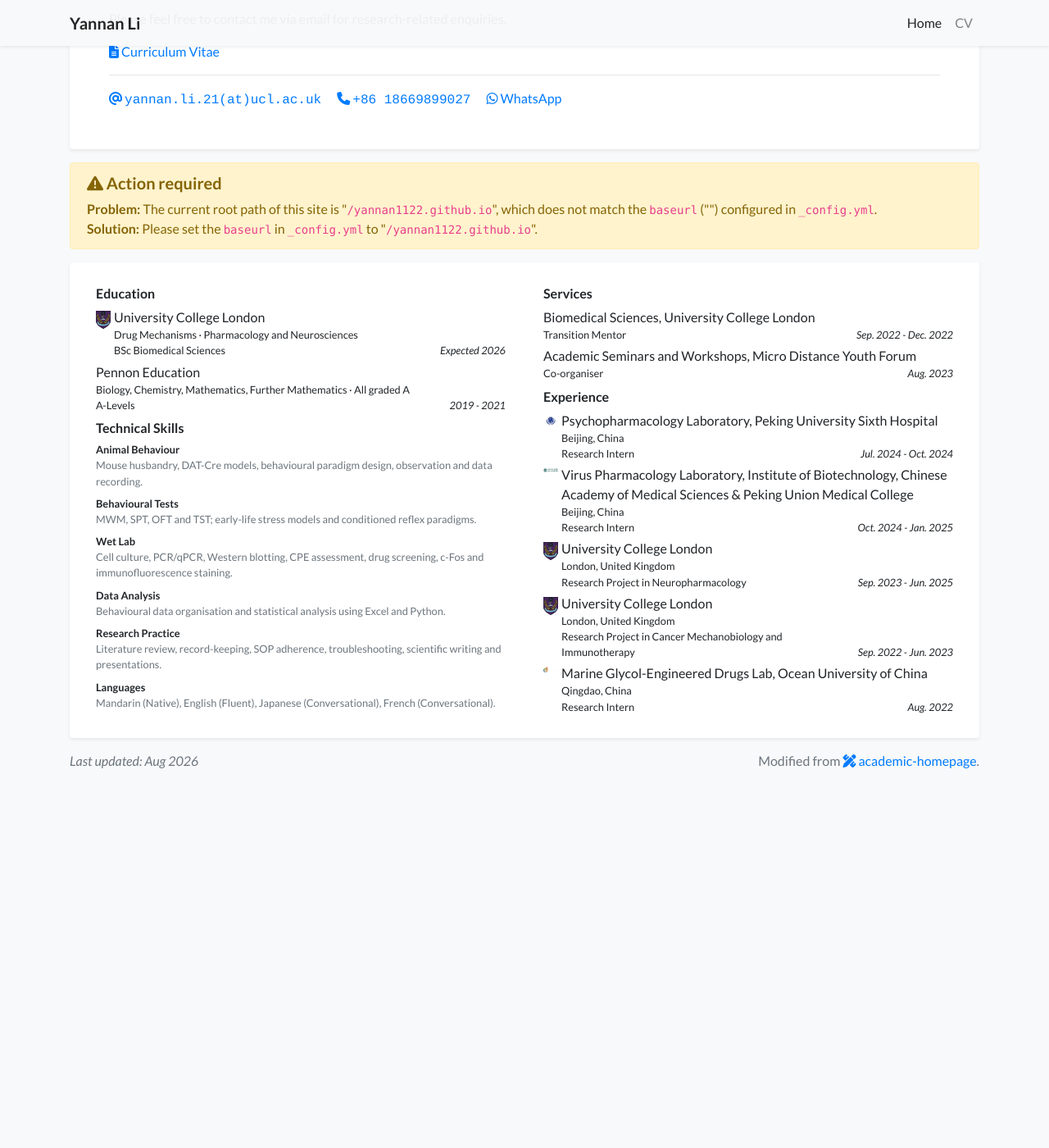
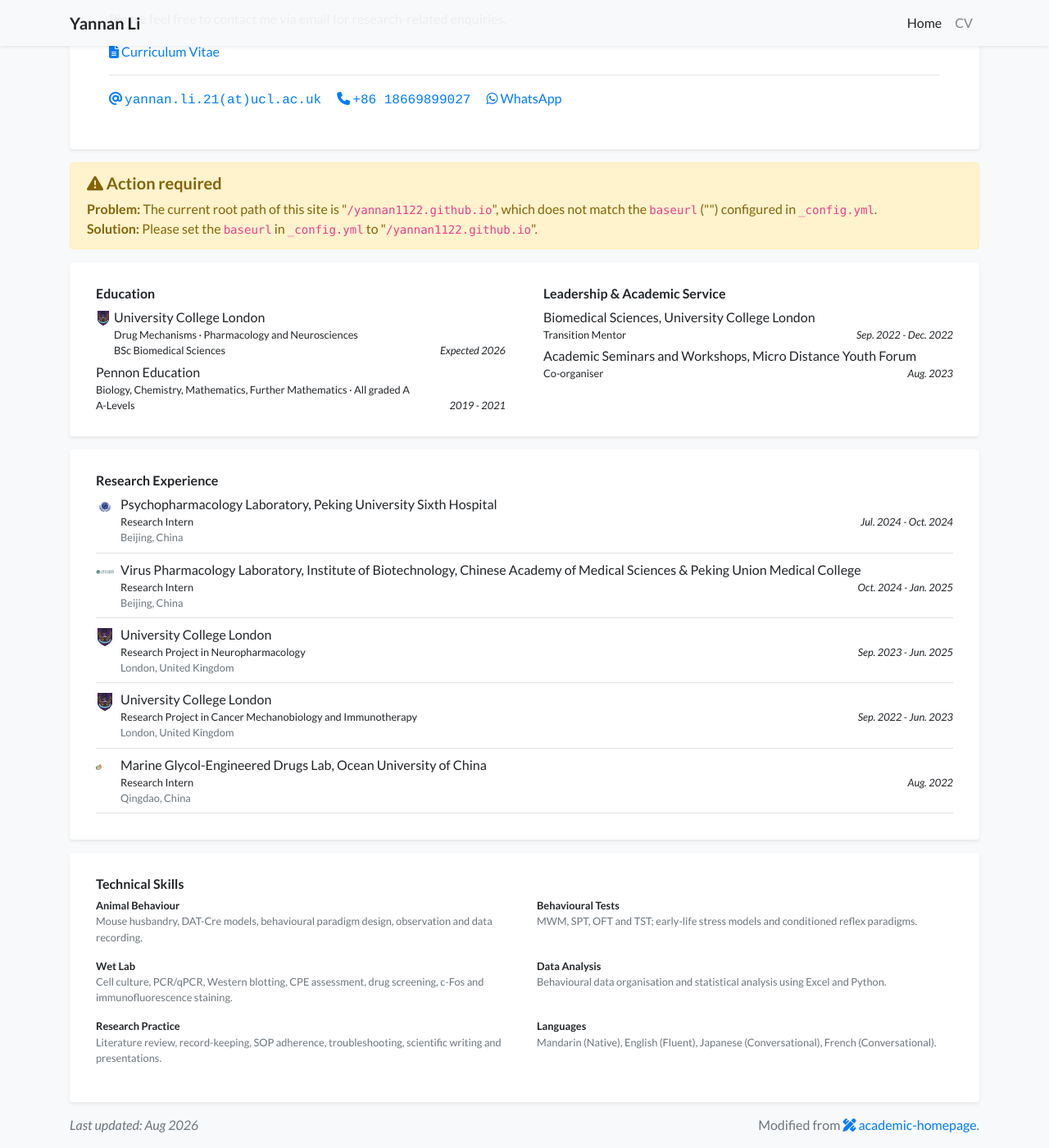
Before and after one commit to yannan1122/yannan1122.github.io, a Jekyll site: the page built from index.html, in a window 1280 px wide and 1400 px high, scrolled down 437 px. Shown: the whole window at 82% size. Built offline with Jekyll 4.4.1, drawn with Linux system fonts in a browser that asks for light colours; nearby versions of some CDN libraries; a style sheet for code colours, icons or effects is not loaded; before the commit the page ends 1393 px from its top, so only the background shows below that.

Commit message:
feat(site): split profile blocks and update favicon
Separate research experience and technical skills into dedicated template cards and replace reference favicons with local YL icons.

```diff
--- a/_data/display.yml
+++ b/_data/display.yml
@@ -1,5 +1,6 @@
 homepage:
   show_experience: true
+  show_skills: true
   show_news: false
   show_selected_publications: false
   num_news: 5
--- /dev/null
+++ b/_includes/widgets/academic_card.html
@@ -0,0 +1,53 @@
+<div class="row mt-3">
+    <div class="col">
+        <div class="card border-0 shadow-sm bg-white">
+            <div class="card-body p-4">
+                <div class="row" data-masonry='{"percentPosition": true }'>
+                    {% if site.data.profile.education %}
+                    <div class="col-md-6">
+                        <div class="mx-2 my-1">
+                            <h6>Education</h6>
+                            <ul class="list-unstyled mb-1">
+                                {% for item in site.data.profile.education %}
+                                <li class="media mb-1">
+                                    {% if item.logo %}<img src="{{ item.logo | relative_url }}" alt="{{ item.name }}" style="width: 18px; height: 18px; object-fit: contain;" class="mr-1 mt-1">{% endif %}
+                                    <div class="media-body">
+                                        <div>{{ item.name }}</div>
+                                        {% if item.dept %}<div class="small">{{ item.dept }}</div>{% endif %}
+                                        <div class="small d-flex">
+                                            <div>{{ item.position }}</div>
+                                            <div class="mt-auto ml-auto no-break"><em>{{ item.date }}</em></div>
+                                        </div>
+                                    </div>
+                                </li>
+                                {% endfor %}
+                            </ul>
+                        </div>
+                    </div>
+                    {% endif %}
+
+                    {% if site.data.profile.services %}
+                    <div class="col-md-6">
+                        <div class="mx-2 my-1">
+                            <h6>Leadership &amp; Academic Service</h6>
+                            <ul class="list-unstyled mb-1">
+                                {% for item in site.data.profile.services %}
+                                <li class="media mb-1">
+                                    <div class="media-body">
+                                        <div>{{ item.name }}</div>
+                                        <div class="small d-flex">
+                                            <div>{{ item.position }}</div>
+                                            <div class="mt-auto ml-auto no-break"><em>{{ item.date }}</em></div>
+                                        </div>
+                                    </div>
+                                </li>
+                                {% endfor %}
+                            </ul>
+                        </div>
+                    </div>
+                    {% endif %}
+                </div>
+            </div>
+        </div>
+    </div>
+</div>
--- a/_includes/widgets/experience_card.html
+++ b/_includes/widgets/experience_card.html
@@ -2,114 +2,27 @@
     <div class="col">
         <div class="card border-0 shadow-sm bg-white">
             <div class="card-body p-4">
-                <div class="row" data-masonry='{"percentPosition": true }'>
-                    {% if site.data.profile.education %}
-                    <div class="col-md-6">
                 <div class="mx-2 my-1">
-                            <h6>Education</h6>
-                            <ul class="list-unstyled mb-1">
-                                {% for item in site.data.profile.education %}
-                                <li class="media mb-1">
-                                    {% if item.logo %}<img src="{{ item.logo | relative_url }}" alt="{{ item.name }}" style="width: 18px;" class="mr-1 mt-1">{% endif %}
+                    <h6>Research Experience</h6>
+                    <ul class="list-unstyled mb-0">
+                        {% for item in site.data.profile.experience %}
+                        <li class="media mb-2 pb-2 border-bottom border-gray">
+                            {% if item.logo %}
+                                <img src="{{ item.logo | relative_url }}" alt="{{ item.name }}" style="width: 22px; height: 22px; object-fit: contain;" class="mr-2 mt-1">
+                            {% endif %}
                             <div class="media-body">
                                 <div>{{ item.name }}</div>
-                                        <div class="small">{{ item.dept }}</div>
                                 <div class="small d-flex">
                                     <div>{{ item.position }}</div>
                                     <div class="mt-auto ml-auto no-break"><em>{{ item.date }}</em></div>
                                 </div>
+                                {% if item.dept %}<div class="small text-muted">{{ item.dept }}</div>{% endif %}
                             </div>
                         </li>
                         {% endfor %}
                     </ul>
                 </div>
             </div>
-                    {% endif %}
-
-                    {% if site.data.profile.awards %}
-                    <div class="col-md-6">
-                        <div class="mx-2 my-1">
-                            <h6>Honors & Awards</h6>
-                            <ul class="list small pl-3 mb-1">
-                                {% for item in site.data.profile.awards %}
-                                <li {% if item.name contains 'color="#FF0000"' or item.name contains "color='#FF0000'" %}style="color: #FF0000;"{% endif %}>
-                                    <div class="d-flex">
-                                        <div>{{ item.name }}</div>
-                                        <div class="ml-auto mt-auto no-break"><em>{{ item.date }}</em></div>
-                                    </div>
-                                </li>
-                                {% endfor %}
-                            </ul>
-                        </div>
-                    </div>
-                    {% endif %}
-
-                    {% if site.data.profile.services %}
-                    <div class="col-md-6">
-                        <div class="mx-2 my-1">
-                            <h6>Services</h6>
-                            <ul class="list-unstyled mb-1">
-                                {% for item in site.data.profile.services %}
-                                <li class="media mb-1">
-                                    <!-- <img src="{{ item.logo | relative_url }}" alt="{{ item.name }}" style="width: 18px;" class="mr-1 mt-1"> -->
-                                    <div class="media-body">
-                                        <div>{{ item.name }}</div>
-                                        <div class="small">{{ item.dept }}</div>
-                                        <div class="small d-flex">
-                                            <div>{{ item.position }}</div>
-                                            <div class="mt-auto ml-auto no-break"><em>{{ item.date }}</em></div>
-                                        </div>
-                                    </div>
-                                </li>
-                                {% endfor %}
-                            </ul>
-                        </div>
-                    </div>
-                    {% endif %}
-
-                    {% if site.data.profile.experience %}
-                    <div class="col-md-6">
-                        <div class="mx-2 my-1">
-                            <h6>Experience</h6>
-                            <ul class="list-unstyled mb-1">
-                                {% for item in site.data.profile.experience %}
-                                <li class="media mb-1">
-                                    {%- if item.logo -%}
-                                        <img src="{{ item.logo | relative_url }}" alt="{{ item.name }}" style="width: 18px;" class="mr-1 mt-1">
-                                    {%- endif -%}
-                                    <div class="media-body">
-                                        <div>{{ item.name }}</div>
-                                        <div class="small">{{ item.dept }}</div>
-                                        <div class="small d-flex">
-                                            <div>{{ item.position }}</div>
-                                            <div class="mt-auto ml-auto no-break"><em>{{ item.date }}</em></div>
-                                        </div>
-                                    </div>
-                                </li>
-                                {% endfor %}
-                            </ul>
-                        </div>
-                    </div>
-                    {% endif %}
-
-                    {% if site.data.profile.skills %}
-                    <div class="col-md-6">
-                        <div class="mx-2 my-1">
-                            <h6>Technical Skills</h6>
-                            <ul class="list-unstyled small mb-1">
-                                {% for item in site.data.profile.skills %}
-                                <li class="mb-2">
-                                    <strong>{{ item.name }}</strong><br />
-                                    <span class="text-muted">{{ item.detail }}</span>
-                                </li>
-                                {% endfor %}
-                            </ul>
-                        </div>
-                    </div>
-                    {% endif %}
-                </div>
-
         </div>
     </div>
 </div>
-</div>
--- /dev/null
+++ b/_includes/widgets/skills_card.html
@@ -0,0 +1,19 @@
+<div class="row mt-3">
+    <div class="col">
+        <div class="card border-0 shadow-sm bg-white">
+            <div class="card-body p-4">
+                <div class="mx-2 my-1">
+                    <h6>Technical Skills</h6>
+                    <div class="row">
+                        {% for item in site.data.profile.skills %}
+                        <div class="col-md-6 mb-3">
+                            <div class="small"><strong>{{ item.name }}</strong></div>
+                            <div class="small text-muted">{{ item.detail }}</div>
+                        </div>
+                        {% endfor %}
+                    </div>
+                </div>
+            </div>
+        </div>
+    </div>
+</div>
--- a/_layouts/default.html
+++ b/_layouts/default.html
@@ -20,7 +20,8 @@
     <link rel="stylesheet" href="{{ '/assets/css/global.css' | relative_url }}">
 
     <!-- Favicons -->
-    <link rel="icon" href="{{ '/favicon.ico' | relative_url }}" sizes="any">
+    <link rel="icon" type="image/svg+xml" href="{{ '/assets/images/favicon/favicon.svg' | relative_url }}">
+    <link rel="icon" href="{{ '/assets/images/favicon/favicon.ico' | relative_url }}" sizes="any">
     <link rel="icon" type="image/png" sizes="32x32" href="{{ '/assets/images/favicon/favicon-32x32.png' | relative_url }}">
     <link rel="icon" type="image/png" sizes="16x16" href="{{ '/assets/images/favicon/favicon-16x16.png' | relative_url }}">
     <link rel="apple-touch-icon" sizes="180x180" href="{{ '/assets/images/favicon/apple-touch-icon.png' | relative_url }}">
--- a/index.html
+++ b/index.html
@@ -9,8 +9,14 @@
 
 {% include widgets/debug_url.html %}
 
+{% include widgets/academic_card.html %}
+
 {% if site.data.display.homepage.show_experience %}
     {% include widgets/experience_card.html %}
+{% endif %}
+
+{% if site.data.display.homepage.show_skills %}
+    {% include widgets/skills_card.html %}
 {% endif %}
 
 {% if site.data.display.homepage.show_news %}
```
Also changed, not shown: assets/images/favicon/android-chrome-192x192.png, assets/images/favicon/android-chrome-512x512.png, assets/images/favicon/apple-touch-icon.png, assets/images/favicon/favicon-16x16.png, assets/images/favicon/favicon-32x32.png, assets/images/favicon/favicon.ico, assets/images/favicon/favicon.svg (added). Lines whose indentation alone changed are shown as unchanged.
